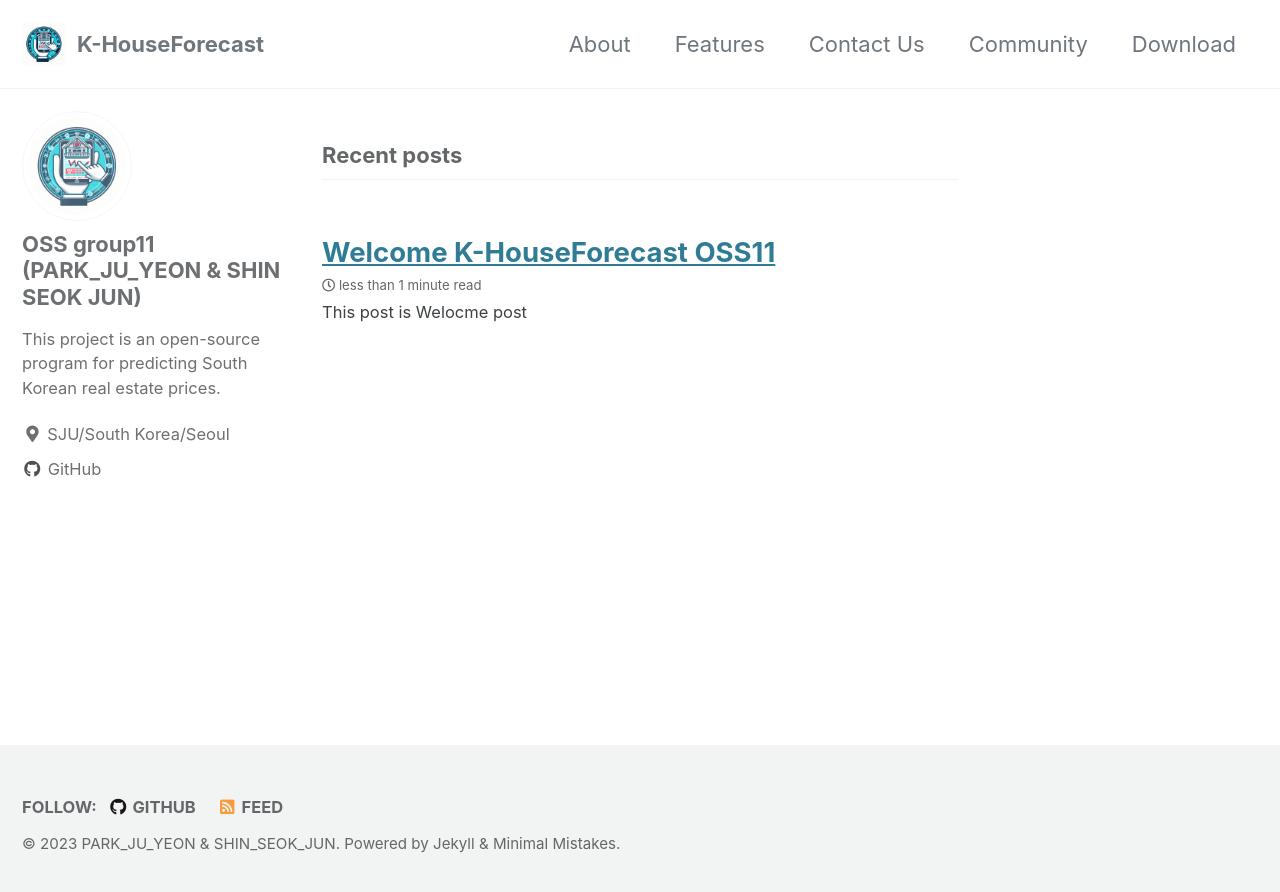
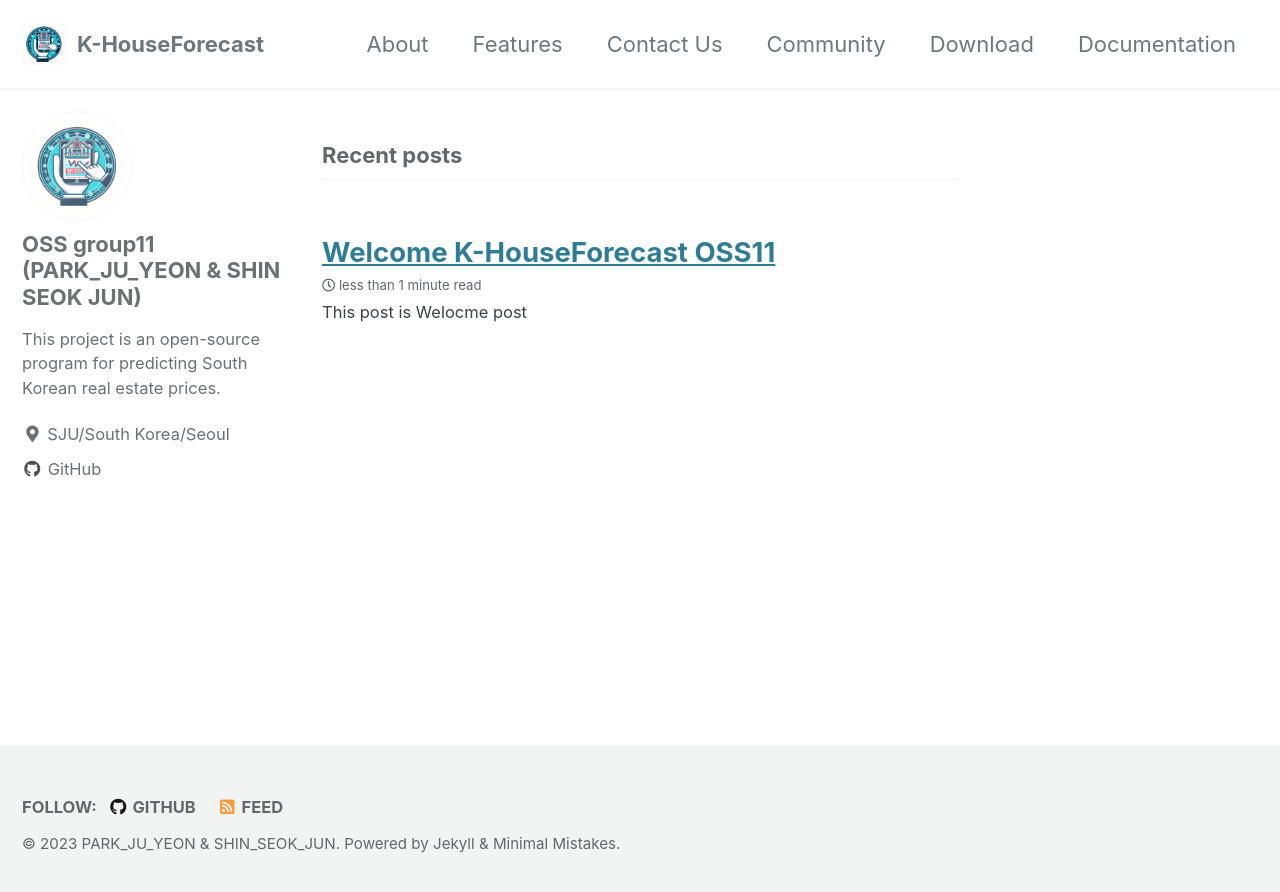
Before and after one commit to SierraJY/K-HouseForecast.github.io, a Jekyll site: the page built from index.html, in a window 1280 px wide. Shown: the top 892 px of the page. Built offline with Jekyll 4.4.1, drawn with Linux system fonts in a browser that asks for light colours; cached includes are drawn as plain includes; the list of posts is cut into pages by our own code.

Commit message:
Update navigation.yml

```diff
--- a/_data/navigation.yml
+++ b/_data/navigation.yml
@@ -10,3 +10,5 @@ main:
     url: /community/
   - title: "Download"
     url: https://github.com/SierraJY/K-HouseForecast
+  - title: "Documentation"
+    url: https://k-houseforecast.readthedocs.io/en/latest/index.html
```
